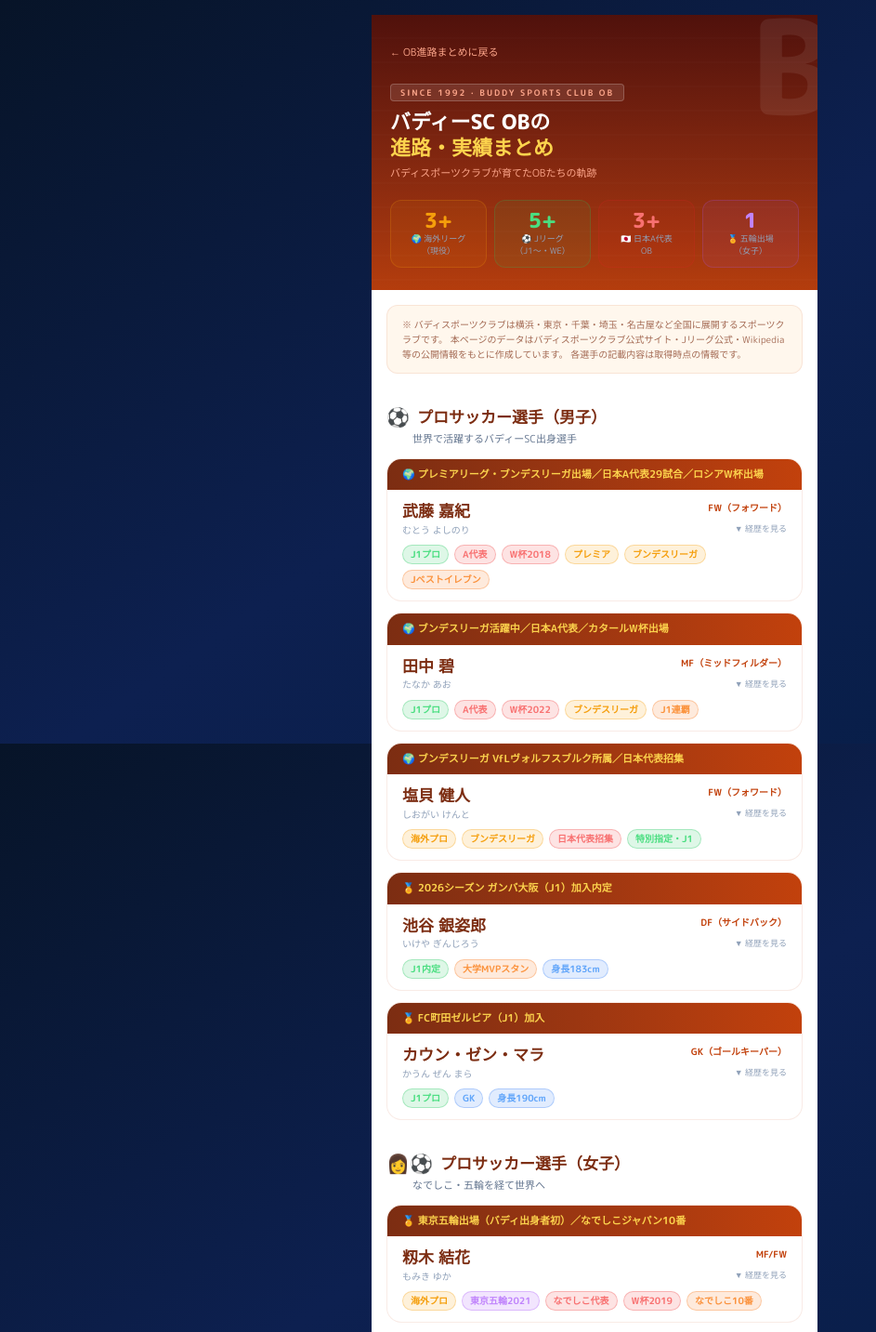
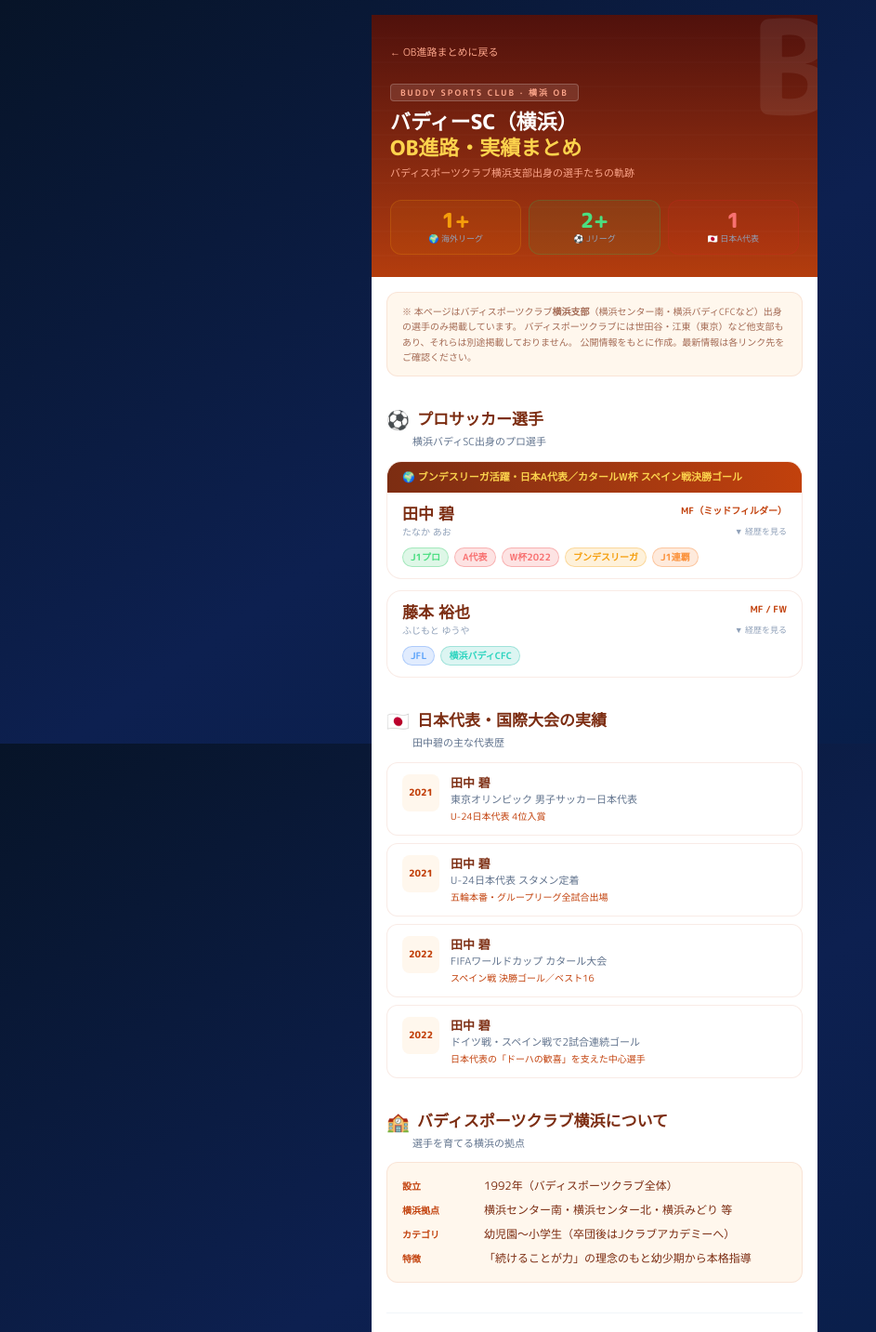
Before and after one commit to reiteru-n/soccer-trianing, a Next.js app: page /sch/ob/other/bsc in a window 1280 px wide. Shown: the top 1433 px of the page at 93% size, without its empty margins (0-943 px from the left). Built offline with nearby package versions, Linux system fonts and the light colour scheme.

Commit message:
fix: バディーSC OBページ — 横浜支部外の選手を除外・情報修正

```diff
--- a/app/sch/ob/other/bsc/page.tsx
+++ b/app/sch/ob/other/bsc/page.tsx
@@ -83,7 +83,6 @@
         </div>
       </summary>
 
-      {/* 展開コンテンツ */}
       <div className="border-t border-[#C2410C]/8 px-4 py-3">
         {birth && <p className="text-slate-400 text-[9px] mb-2">{birth}</p>}
         <div className="space-y-1.5">
@@ -104,19 +103,6 @@
         )}
       </div>
     </details>
-  );
-}
-
-/* ───────────── サマリーカード ───────────── */
-
-function StatBadge({ num, icon, label, numColor, bg, border }: {
-  num: string; icon: string; label: string; numColor: string; bg: string; border: string;
-}) {
-  return (
-    <div className={`${bg} ${border} border rounded-xl px-3 py-2.5 text-center`}>
-      <p className={`${numColor} text-[22px] font-black leading-none`}>{num}</p>
-      <p className="text-slate-400 text-[9px] mt-0.5 whitespace-pre-line">{icon} {label}</p>
-    </div>
   );
 }
 
@@ -143,99 +129,48 @@
 
         <div className="relative z-10">
           <p className="text-[#FCA58A] text-[9px] font-bold tracking-[0.22em] uppercase border border-white/20 bg-white/10 px-2.5 py-0.5 rounded inline-block mb-2">
-            SINCE 1992 · BUDDY SPORTS CLUB OB
+            BUDDY SPORTS CLUB · 横浜 OB
           </p>
           <h1 className="text-white text-[22px] font-black leading-tight">
-            バディーSC OBの<br />
-            <span className="text-[#FCD34D]">進路・実績まとめ</span>
+            バディーSC（横浜）<br />
+            <span className="text-[#FCD34D]">OB進路・実績まとめ</span>
           </h1>
           <p className="text-[#FCA58A] text-[11px] mt-1.5">
-            バディスポーツクラブが育てたOBたちの軌跡
+            バディスポーツクラブ横浜支部出身の選手たちの軌跡
           </p>
         </div>
 
-        {/* サマリー数字 */}
-        <div className="relative z-10 mt-5 grid grid-cols-2 sm:grid-cols-4 gap-2">
-          <StatBadge
-            num="3+"
-            icon="🌍"
-            label={'海外リーグ\n（現役）'}
-            numColor="text-[#f59e0b]"
-            bg="bg-[rgba(245,158,11,0.08)]"
-            border="border-[rgba(245,158,11,0.2)]"
-          />
-          <StatBadge
-            num="5+"
-            icon="⚽"
-            label={'Jリーグ\n（J1〜・WE）'}
-            numColor="text-[#4ade80]"
-            bg="bg-[rgba(34,197,94,0.08)]"
-            border="border-[rgba(34,197,94,0.2)]"
-          />
-          <StatBadge
-            num="3+"
-            icon="🇯🇵"
-            label={'日本A代表\nOB'}
-            numColor="text-[#f87171]"
-            bg="bg-[rgba(220,38,38,0.08)]"
-            border="border-[rgba(220,38,38,0.2)]"
-          />
-          <StatBadge
-            num="1"
-            icon="🏅"
-            label={'五輪出場\n（女子）'}
-            numColor="text-[#c084fc]"
-            bg="bg-[rgba(168,85,247,0.08)]"
-            border="border-[rgba(168,85,247,0.2)]"
-          />
+        {/* サマリー */}
+        <div className="relative z-10 mt-5 grid grid-cols-3 gap-2">
+          <div className="bg-[rgba(245,158,11,0.08)] border border-[rgba(245,158,11,0.2)] rounded-xl px-3 py-2.5 text-center">
+            <p className="text-[#f59e0b] text-[22px] font-black leading-none">1+</p>
+            <p className="text-slate-400 text-[9px] mt-0.5">🌍 海外リーグ</p>
+          </div>
+          <div className="bg-[rgba(34,197,94,0.08)] border border-[rgba(34,197,94,0.2)] rounded-xl px-3 py-2.5 text-center">
+            <p className="text-[#4ade80] text-[22px] font-black leading-none">2+</p>
+            <p className="text-slate-400 text-[9px] mt-0.5">⚽ Jリーグ</p>
+          </div>
+          <div className="bg-[rgba(220,38,38,0.08)] border border-[rgba(220,38,38,0.2)] rounded-xl px-3 py-2.5 text-center">
+            <p className="text-[#f87171] text-[22px] font-black leading-none">1</p>
+            <p className="text-slate-400 text-[9px] mt-0.5">🇯🇵 日本A代表</p>
+          </div>
         </div>
       </div>
 
       {/* ─── 注意書き ─── */}
       <div className="mx-4 mt-4 bg-[#FFF7ED] border border-[#C2410C]/10 rounded-xl px-4 py-3">
         <p className="text-[#7C2D12]/70 text-[10px] leading-relaxed">
-          ※ バディスポーツクラブは横浜・東京・千葉・埼玉・名古屋など全国に展開するスポーツクラブです。
-          本ページのデータはバディスポーツクラブ公式サイト・Jリーグ公式・Wikipedia等の公開情報をもとに作成しています。
-          各選手の記載内容は取得時点の情報です。
+          ※ 本ページはバディスポーツクラブ<strong>横浜支部</strong>（横浜センター南・横浜バディCFCなど）出身の選手のみ掲載しています。
+          バディスポーツクラブには世田谷・江東（東京）など他支部もあり、それらは別途掲載しておりません。
+          公開情報をもとに作成。最新情報は各リンク先をご確認ください。
         </p>
       </div>
 
-      {/* ─── プロ選手（男子） ─── */}
+      {/* ─── プロ選手 ─── */}
       <SectionHeader
         icon="⚽"
-        title="プロサッカー選手（男子）"
-        sub="世界で活躍するバディーSC出身選手"
-      />
-
-      <PlayerCard
-        name="武藤 嘉紀"
-        nameKana="むとう よしのり"
-        birth="1992年7月15日生（東京都世田谷区出身）"
-        position="FW（フォワード）"
-        highlight="🌍 プレミアリーグ・ブンデスリーガ出場／日本A代表29試合／ロシアW杯出場"
-        career={[
-          { label: '幼少期', value: 'バディスポーツ幼児園世田谷', note: 'バディSC世田谷' },
-          { label: '中学', value: 'FC東京U-15', note: '慶應義塾高校' },
-          { label: '高校', value: 'FC東京U-18', note: '慶應義塾高校' },
-          { label: '大学', value: '慶應義塾大学', note: '体育会サッカー部' },
-          { label: 'プロ', value: 'FC東京', note: 'J1 2014〜2015' },
-          { label: '海外', value: 'マインツ05', note: 'ブンデスリーガ 2015〜2018' },
-          { label: '海外', value: 'ニューカッスルU', note: 'プレミアリーグ 2018〜2019' },
-          { label: '海外', value: 'エイバル', note: 'ラ・リーガ（loan） 2019〜2020' },
-          { label: '現在', value: 'ヴィッセル神戸', note: 'J1 2020〜' },
-        ]}
-        tags={[
-          { text: 'J1プロ', color: 'green' },
-          { text: 'A代表', color: 'red' },
-          { text: 'W杯2018', color: 'red' },
-          { text: 'プレミア', color: 'gold' },
-          { text: 'ブンデスリーガ', color: 'gold' },
-          { text: 'Jベストイレブン', color: 'orange' },
-        ]}
-        sources={[
-          { href: 'https://ja.wikipedia.org/wiki/%E6%AD%A6%E8%97%A4%E5%98%89%E7%B4%80', label: 'Wikipedia' },
-          { href: 'https://www.buddy-sports.co.jp/news/1852/', label: 'バディスポーツ公式' },
-        ]}
+        title="プロサッカー選手"
+        sub="横浜バディSC出身のプロ選手"
       />
 
       <PlayerCard
@@ -243,14 +178,13 @@
         nameKana="たなか あお"
         birth="2001年9月10日生（神奈川県横浜市出身）"
         position="MF（ミッドフィルダー）"
-        highlight="🌍 ブンデスリーガ活躍中／日本A代表／カタールW杯出場"
+        highlight="🌍 ブンデスリーガ活躍・日本A代表／カタールW杯 スペイン戦決勝ゴール"
         career={[
-          { label: '幼少期', value: 'バディスポーツ幼児園横浜センター南' },
+          { label: '幼少期', value: 'バディスポーツ幼児園 横浜センター南校', note: '4期生' },
           { label: '中学', value: '川崎フロンターレU-15' },
           { label: '高校', value: '川崎フロンターレU-18' },
           { label: 'プロ', value: '川崎フロンターレ', note: 'J1 2020〜2022' },
-          { label: '海外', value: 'フォルトゥナ・デュッセルドルフ', note: 'ブンデス2部 2022〜2023' },
-          { label: '海外', value: 'フォルトゥナ・デュッセルドルフ', note: 'ブンデスリーガ1部昇格 2023〜2024' },
+          { label: '海外', value: 'フォルトゥナ・デュッセルドルフ', note: 'ブンデスリーガ 2022〜2024' },
           { label: '現在', value: 'リーズ・ユナイテッドFC', note: 'チャンピオンシップ 2024〜' },
         ]}
         tags={[
@@ -261,149 +195,46 @@
           { text: 'J1連覇', color: 'orange' },
         ]}
         sources={[
-          { href: 'https://www.buddy-sports.co.jp/news/2672/', label: 'バディスポーツ公式' },
+          { href: 'https://www.buddy-sports.co.jp/news/2768/', label: 'バディスポーツ公式（W杯ゴール）' },
+          { href: 'https://www.buddy-sports.co.jp/news/1292/', label: 'バディスポーツ公式（東京五輪）' },
           { href: 'https://ja.wikipedia.org/wiki/%E7%94%B0%E4%B8%AD%E7%A2%A7_(%E3%82%B5%E3%83%83%E3%82%AB%E3%83%BC%E9%81%B8%E6%89%8B)', label: 'Wikipedia' },
         ]}
       />
 
       <PlayerCard
-        name="塩貝 健人"
-        nameKana="しおがい けんと"
-        birth="2005年3月26日生（東京都出身）"
-        position="FW（フォワード）"
-        highlight="🌍 ブンデスリーガ VfLヴォルフスブルク所属／日本代表招集"
+        name="藤本 裕也"
+        nameKana="ふじもと ゆうや"
+        position="MF / FW"
         career={[
-          { label: '小学', value: 'バディSC江東' },
+          { label: '小学', value: '横浜バディSC（横浜CFC）' },
           { label: '中学', value: '横浜FCジュニアユース' },
-          { label: '高校', value: '國學院久我山高校' },
-          { label: '大学', value: '慶應義塾大学', note: '在学中に海外移籍' },
-          { label: '海外', value: 'NECナイメヘン', note: 'エールディビジ（オランダ） 2024' },
-          { label: '現在', value: 'VfLヴォルフスブルク', note: 'ブンデスリーガ 2024〜' },
+          { label: '高校', value: '横浜FCユース' },
+          { label: '大学', value: '関東学院大学' },
+          { label: 'プロ', value: '松本山雅FC', note: 'J2/J3' },
+          { label: '現在', value: 'ラインメール青森', note: 'JFL' },
         ]}
         tags={[
-          { text: '海外プロ', color: 'gold' },
-          { text: 'ブンデスリーガ', color: 'gold' },
-          { text: '日本代表招集', color: 'red' },
-          { text: '特別指定・J1', color: 'green' },
+          { text: 'JFL', color: 'blue' },
+          { text: '横浜バディCFC', color: 'teal' },
         ]}
         sources={[
-          { href: 'https://ja.wikipedia.org/wiki/%E5%A1%A9%E8%B2%9D%E5%81%A5%E4%BA%BA', label: 'Wikipedia' },
-          { href: 'https://www.buddy-sports.co.jp/news/4295/', label: 'バディスポーツ公式' },
-        ]}
-      />
-
-      <PlayerCard
-        name="池谷 銀姿郎"
-        nameKana="いけや ぎんじろう"
-        birth="2004年6月19日生（東京都出身）"
-        position="DF（サイドバック）"
-        highlight="🏅 2026シーズン ガンバ大阪（J1）加入内定"
-        career={[
-          { label: '小学', value: 'バディSC江東' },
-          { label: '中学', value: '横浜FCジュニアユース' },
-          { label: '高校', value: '横浜FCユース' },
-          { label: '大学', value: '筑波大学', note: '3年在学中にプロ内定' },
-          { label: 'プロ', value: 'ガンバ大阪', note: 'J1 2026シーズン加入内定' },
-        ]}
-        tags={[
-          { text: 'J1内定', color: 'green' },
-          { text: '大学MVPスタン', color: 'orange' },
-          { text: '身長183cm', color: 'blue' },
-        ]}
-        sources={[
-          { href: 'https://www.buddy-sports.co.jp/news/6008/', label: 'バディスポーツ公式' },
-        ]}
-      />
-
-      <PlayerCard
-        name="カウン・ゼン・マラ"
-        nameKana="かうん ぜん まら"
-        birth="2002年11月11日生（東京都出身）"
-        position="GK（ゴールキーパー）"
-        highlight="🏅 FC町田ゼルビア（J1）加入"
-        career={[
-          { label: '小学', value: 'バディSC江東', note: '7期生' },
-          { label: '中学', value: '東京ヴェルディジュニアユース' },
-          { label: '高校', value: '東京ヴェルディユース' },
-          { label: '大学', value: '産業能率大学' },
-          { label: 'プロ', value: 'FC町田ゼルビア', note: 'J1 2025シーズン加入' },
-        ]}
-        tags={[
-          { text: 'J1プロ', color: 'green' },
-          { text: 'GK', color: 'blue' },
-          { text: '身長190cm', color: 'blue' },
-        ]}
-        sources={[
-          { href: 'https://www.buddy-sports.co.jp/news/5087/', label: 'バディスポーツ公式' },
-        ]}
-      />
-
-      {/* ─── プロ選手（女子） ─── */}
-      <SectionHeader
-        icon="👩‍⚽"
-        title="プロサッカー選手（女子）"
-        sub="なでしこ・五輪を経て世界へ"
-      />
-
-      <PlayerCard
-        name="籾木 結花"
-        nameKana="もみき ゆか"
-        birth="1996年4月9日生（ニューヨーク出身）"
-        position="MF/FW"
-        highlight="🏅 東京五輪出場（バディ出身者初）／なでしこジャパン10番"
-        career={[
-          { label: '小学', value: 'バディFC世田谷', note: '女子チーム' },
-          { label: '中高', value: '日テレ・メニーナ' },
-          { label: 'プロ', value: '日テレ・東京ヴェルディベレーザ', note: 'WEリーグ' },
-          { label: '海外', value: 'OL Reign', note: 'NWSL（アメリカ）' },
-          { label: '海外', value: 'リンシェーピングFC', note: 'スウェーデン' },
-          { label: '海外', value: 'レスター・シティ', note: 'イングランド' },
-          { label: '現在', value: 'エヴァートンFC', note: 'イングランド' },
-        ]}
-        tags={[
-          { text: '海外プロ', color: 'gold' },
-          { text: '東京五輪2021', color: 'purple' },
-          { text: 'なでしこ代表', color: 'red' },
-          { text: 'W杯2019', color: 'red' },
-          { text: 'なでしこ10番', color: 'orange' },
-        ]}
-        sources={[
-          { href: 'https://ja.wikipedia.org/wiki/%E7%B1%BE%E6%9C%A8%E7%B5%90%E8%8A%B1', label: 'Wikipedia' },
-          { href: 'https://www.buddy-sports.co.jp/news/1277/', label: 'バディスポーツ公式' },
-        ]}
-      />
-
-      <PlayerCard
-        name="小川 愛"
-        nameKana="おがわ あい"
-        position="FW（フォワード）"
-        career={[
-          { label: '小学', value: 'バディFC', note: '女子チーム' },
-          { label: 'プロ', value: 'サンフレッチェ広島レジーナ', note: 'WEリーグ' },
-        ]}
-        tags={[
-          { text: 'WEリーグ', color: 'green' },
-          { text: '皇后杯優勝', color: 'gold' },
-        ]}
-        sources={[
-          { href: 'https://www.buddy-sports.co.jp/cat_news/obog/', label: 'バディスポーツ公式OB' },
+          { href: 'https://www.buddy-sports.co.jp/club_school/club/soccer/yokocfc/', label: 'バディスポーツ 横浜CFC' },
         ]}
       />
 
       {/* ─── 代表実績 ─── */}
       <SectionHeader
         icon="🇯🇵"
-        title="日本代表・五輪の主な実績"
-        sub="バディーSC出身の代表OB"
+        title="日本代表・国際大会の実績"
+        sub="田中碧の主な代表歴"
       />
 
       <div className="mx-4 space-y-2">
         {[
-          { year: '2018', name: '武藤 嘉紀', event: 'FIFAワールドカップ ロシア大会', note: '日本A代表 グループステージ' },
-          { year: '2019', name: '籾木 結花', event: 'FIFA女子ワールドカップ フランス大会', note: 'なでしこジャパン グループステージ突破' },
-          { year: '2021', name: '籾木 結花', event: '東京オリンピック 女子サッカー', note: 'バディ出身者初のオリンピアン' },
-          { year: '2022', name: '田中 碧', event: 'FIFAワールドカップ カタール大会', note: '日本A代表 ベスト16' },
-          { year: '2025', name: '塩貝 健人', event: '日本A代表招集', note: '2026 W杯最終予選活動' },
+          { year: '2021', name: '田中 碧', event: '東京オリンピック 男子サッカー日本代表', note: 'U-24日本代表 4位入賞' },
+          { year: '2021', name: '田中 碧', event: 'U-24日本代表 スタメン定着', note: '五輪本番・グループリーグ全試合出場' },
+          { year: '2022', name: '田中 碧', event: 'FIFAワールドカップ カタール大会', note: 'スペイン戦 決勝ゴール／ベスト16' },
+          { year: '2022', name: '田中 碧', event: 'ドイツ戦・スペイン戦で2試合連続ゴール', note: '日本代表の「ドーハの歓喜」を支えた中心選手' },
         ].map((item, i) => (
           <div key={i} className="bg-white border border-[#C2410C]/10 rounded-xl px-4 py-3 flex items-start gap-3">
             <div className="shrink-0 w-10 h-10 rounded-lg bg-[#FFF7ED] flex items-center justify-center">
@@ -421,27 +252,22 @@
       {/* ─── クラブ概要 ─── */}
       <SectionHeader
         icon="🏫"
-        title="バディスポーツクラブについて"
-        sub="選手を育てるクラブの背景"
+        title="バディスポーツクラブ横浜について"
+        sub="選手を育てる横浜の拠点"
       />
 
       <div className="mx-4 bg-[#FFF7ED] border border-[#C2410C]/10 rounded-xl px-4 py-4 space-y-2">
-        <div className="flex items-start gap-2">
-          <span className="text-[#C2410C] text-[10px] w-16 shrink-0 font-bold pt-0.5">設立</span>
-          <span className="text-[#7C2D12] text-[12px]">1992年</span>
-        </div>
-        <div className="flex items-start gap-2">
-          <span className="text-[#C2410C] text-[10px] w-16 shrink-0 font-bold pt-0.5">拠点</span>
-          <span className="text-[#7C2D12] text-[12px]">横浜・東京・千葉・埼玉・名古屋ほか全国展開</span>
-        </div>
-        <div className="flex items-start gap-2">
-          <span className="text-[#C2410C] text-[10px] w-16 shrink-0 font-bold pt-0.5">規模</span>
-          <span className="text-[#7C2D12] text-[12px]">約6,000名以上（幼児〜小学生）</span>
-        </div>
-        <div className="flex items-start gap-2">
-          <span className="text-[#C2410C] text-[10px] w-16 shrink-0 font-bold pt-0.5">特徴</span>
-          <span className="text-[#7C2D12] text-[12px]">幼児園でのサッカー教育が出発点。卒団後はJクラブアカデミー・強豪校へ進む選手多数</span>
-        </div>
+        {[
+          { label: '設立', value: '1992年（バディスポーツクラブ全体）' },
+          { label: '横浜拠点', value: '横浜センター南・横浜センター北・横浜みどり 等' },
+          { label: 'カテゴリ', value: '幼児園〜小学生（卒団後はJクラブアカデミーへ）' },
+          { label: '特徴', value: '「続けることが力」の理念のもと幼少期から本格指導' },
+        ].map((row, i) => (
+          <div key={i} className="flex items-start gap-2">
+            <span className="text-[#C2410C] text-[10px] w-20 shrink-0 font-bold pt-0.5">{row.label}</span>
+            <span className="text-[#7C2D12] text-[12px]">{row.value}</span>
+          </div>
+        ))}
       </div>
 
       {/* ─── 出典 ─── */}
@@ -449,10 +275,8 @@
         <p className="text-slate-400 text-[9px] mb-2 font-bold">出典・参考</p>
         <div className="flex flex-wrap gap-2">
           <Src href="https://www.buddy-sports.co.jp/cat_news/obog/" label="バディスポーツクラブ 公式OB情報" />
-          <Src href="https://ja.wikipedia.org/wiki/%E6%AD%A6%E8%97%A4%E5%98%89%E7%B4%80" label="武藤嘉紀 Wikipedia" />
+          <Src href="https://www.buddy-sports.co.jp/club_school/club/soccer/yokocfc/" label="横浜バディCFC" />
           <Src href="https://ja.wikipedia.org/wiki/%E7%94%B0%E4%B8%AD%E7%A2%A7_(%E3%82%B5%E3%83%83%E3%82%AB%E3%83%BC%E9%81%B8%E6%89%8B)" label="田中碧 Wikipedia" />
-          <Src href="https://ja.wikipedia.org/wiki/%E5%A1%A9%E8%B2%9D%E5%81%A5%E4%BA%BA" label="塩貝健人 Wikipedia" />
-          <Src href="https://ja.wikipedia.org/wiki/%E7%B1%BE%E6%9C%A8%E7%B5%90%E8%8A%B1" label="籾木結花 Wikipedia" />
         </div>
       </div>
 
```
